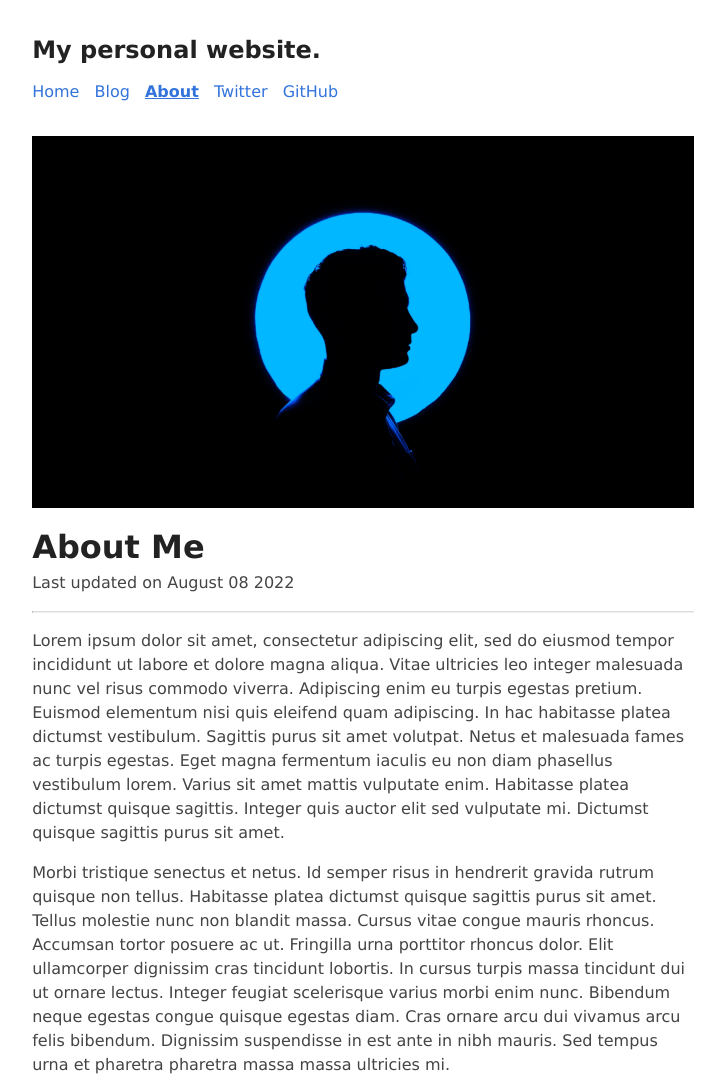
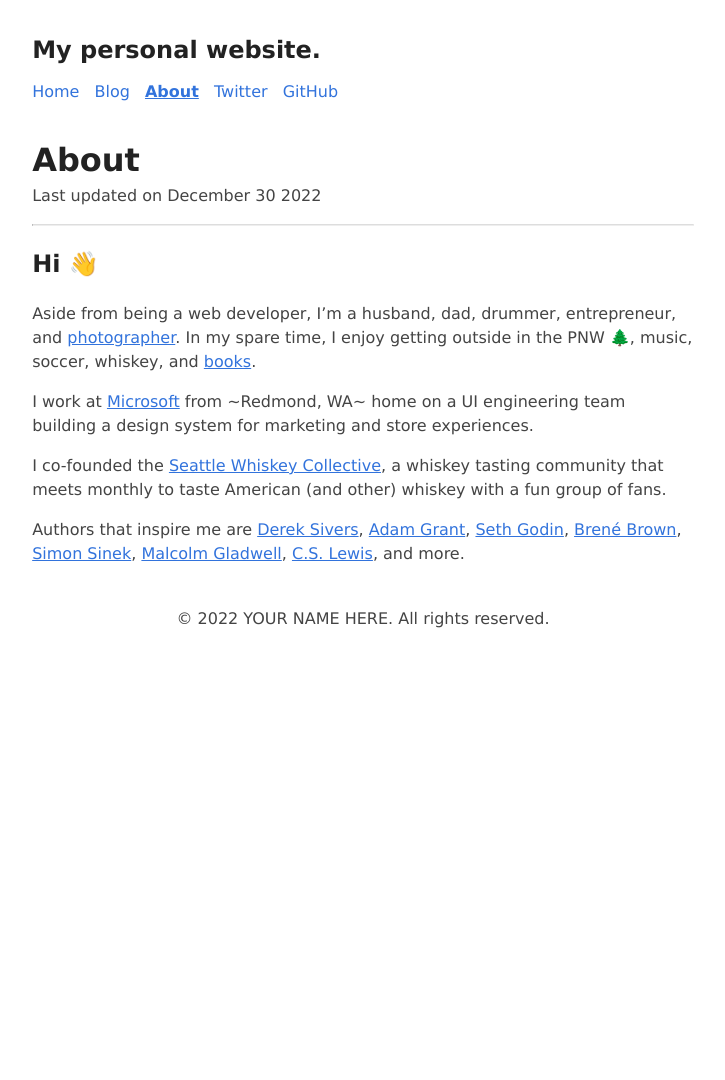
Before and after one commit to markpalfreeman/palf, an Astro site: page /about in a window 1280 px wide. Shown: the top 1080 px of the page, without its empty margins (277-1002 px from the left). After the commit the page ends 800 px from the top, so only its background shows below. Built offline with nearby package versions, Linux system fonts and the light colour scheme; Astro itself is replaced by a stand-in of ours.

Commit message:
add /about page content

```diff
--- a/astro.config.mjs
+++ b/astro.config.mjs
@@ -1,10 +1,9 @@
 import { defineConfig } from 'astro/config';
 import mdx from '@astrojs/mdx';
-
 import sitemap from '@astrojs/sitemap';
 
 // https://astro.build/config
 export default defineConfig({
-	site: 'https://example.com',
-	integrations: [mdx(), sitemap()],
+  site: 'http://palf.co',
+  integrations: [mdx(), sitemap()]
 });
--- a/src/pages/about.md
+++ b/src/pages/about.md
@@ -1,17 +1,16 @@
 ---
-layout: "../layouts/BlogPost.astro"
-title: "About Me"
-description: "Lorem ipsum dolor sit amet"
-updatedDate: "August 08 2022"
-heroImage: "/placeholder-about.jpg"
+layout: '../layouts/BlogPost.astro'
+title: 'About'
+description: 'Lorem ipsum dolor sit amet'
+updatedDate: 'December 30 2022'
 ---
 
-Lorem ipsum dolor sit amet, consectetur adipiscing elit, sed do eiusmod tempor incididunt ut labore et dolore magna aliqua. Vitae ultricies leo integer malesuada nunc vel risus commodo viverra. Adipiscing enim eu turpis egestas pretium. Euismod elementum nisi quis eleifend quam adipiscing. In hac habitasse platea dictumst vestibulum. Sagittis purus sit amet volutpat. Netus et malesuada fames ac turpis egestas. Eget magna fermentum iaculis eu non diam phasellus vestibulum lorem. Varius sit amet mattis vulputate enim. Habitasse platea dictumst quisque sagittis. Integer quis auctor elit sed vulputate mi. Dictumst quisque sagittis purus sit amet.
+## Hi 👋
 
-Morbi tristique senectus et netus. Id semper risus in hendrerit gravida rutrum quisque non tellus. Habitasse platea dictumst quisque sagittis purus sit amet. Tellus molestie nunc non blandit massa. Cursus vitae congue mauris rhoncus. Accumsan tortor posuere ac ut. Fringilla urna porttitor rhoncus dolor. Elit ullamcorper dignissim cras tincidunt lobortis. In cursus turpis massa tincidunt dui ut ornare lectus. Integer feugiat scelerisque varius morbi enim nunc. Bibendum neque egestas congue quisque egestas diam. Cras ornare arcu dui vivamus arcu felis bibendum. Dignissim suspendisse in est ante in nibh mauris. Sed tempus urna et pharetra pharetra massa massa ultricies mi.
+Aside from being a web developer, I'm a husband, dad, drummer, entrepreneur, and [photographer](https://instagram.com/markpalfreeman). In my spare time, I enjoy getting outside in the PNW 🌲, music, soccer, whiskey, and [books](https://www.goodreads.com/markpalfreeman).
 
-Mollis nunc sed id semper risus in. Convallis a cras semper auctor neque. Diam sit amet nisl suscipit. Lacus viverra vitae congue eu consequat ac felis donec. Egestas integer eget aliquet nibh praesent tristique magna sit amet. Eget magna fermentum iaculis eu non diam. In vitae turpis massa sed elementum. Tristique et egestas quis ipsum suspendisse ultrices. Eget lorem dolor sed viverra ipsum. Vel turpis nunc eget lorem dolor sed viverra. Posuere ac ut consequat semper viverra nam. Laoreet suspendisse interdum consectetur libero id faucibus. Diam phasellus vestibulum lorem sed risus ultricies tristique. Rhoncus dolor purus non enim praesent elementum facilisis. Ultrices tincidunt arcu non sodales neque. Tempus egestas sed sed risus pretium quam vulputate. Viverra suspendisse potenti nullam ac tortor vitae purus faucibus ornare. Fringilla urna porttitor rhoncus dolor purus non. Amet dictum sit amet justo donec enim.
+I work at [Microsoft](microsoft.com) from ~Redmond, WA~ home on a UI engineering team building a design system for marketing and store experiences.
 
-Mattis ullamcorper velit sed ullamcorper morbi tincidunt. Tortor posuere ac ut consequat semper viverra. Tellus mauris a diam maecenas sed enim ut sem viverra. Venenatis urna cursus eget nunc scelerisque viverra mauris in. Arcu ac tortor dignissim convallis aenean et tortor at. Curabitur gravida arcu ac tortor dignissim convallis aenean et tortor. Egestas tellus rutrum tellus pellentesque eu. Fusce ut placerat orci nulla pellentesque dignissim enim sit amet. Ut enim blandit volutpat maecenas volutpat blandit aliquam etiam. Id donec ultrices tincidunt arcu. Id cursus metus aliquam eleifend mi.
+I co-founded the [Seattle Whiskey Collective](https://seattlewhiskeycollective.com), a whiskey tasting community that meets monthly to taste American (and other) whiskey with a fun group of fans.
 
-Tempus quam pellentesque nec nam aliquam sem. Risus at ultrices mi tempus imperdiet. Id porta nibh venenatis cras sed felis eget velit. Ipsum a arcu cursus vitae. Facilisis magna etiam tempor orci eu lobortis elementum. Tincidunt dui ut ornare lectus sit. Quisque non tellus orci ac. Blandit libero volutpat sed cras. Nec tincidunt praesent semper feugiat nibh sed pulvinar proin gravida. Egestas integer eget aliquet nibh praesent tristique magna.
+Authors that inspire me are [Derek Sivers](https://sive.rs), [Adam Grant](https://adamgrant.net), [Seth Godin](https://seths.blog), [Brené Brown](https://brenebrown.com/), [Simon Sinek](https://startwithwhy.com/), [Malcolm Gladwell](https://www.gladwellbooks.com/), [C.S. Lewis](https://cslewis.com), and more.
```
